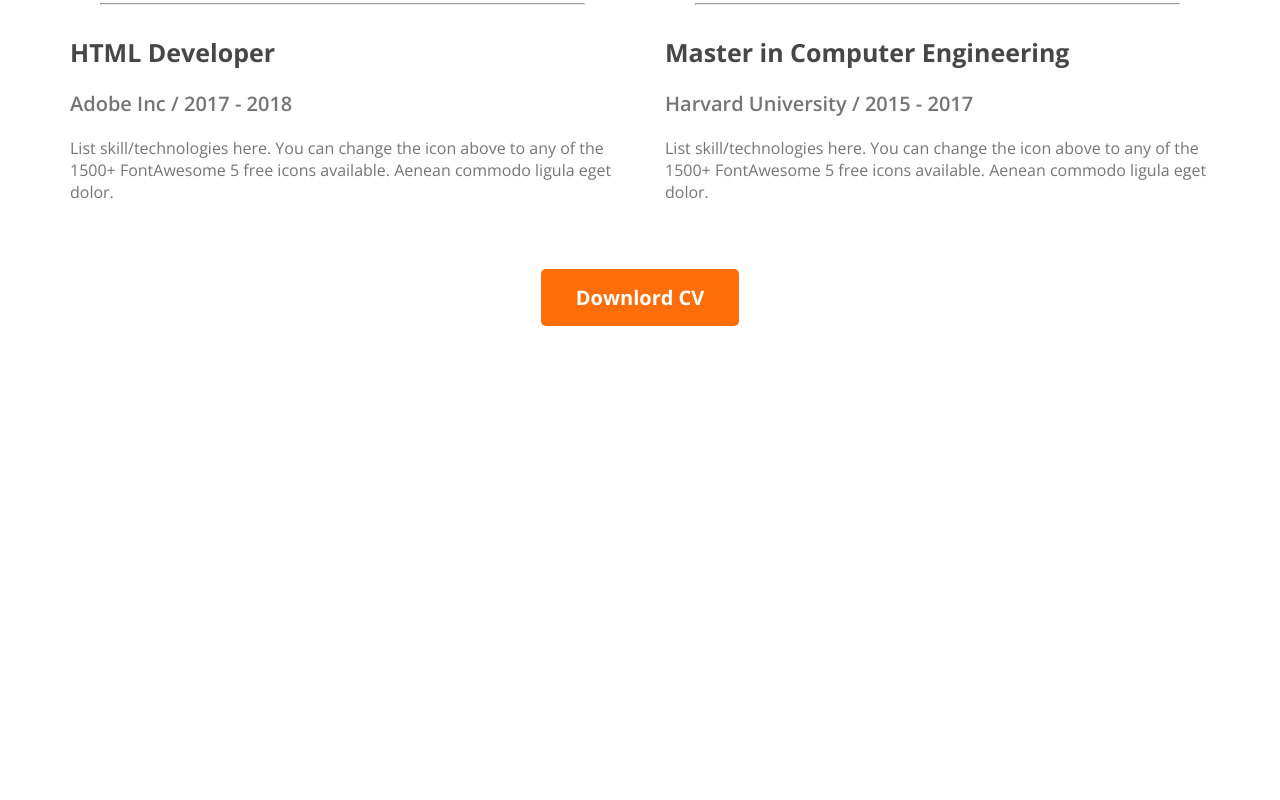
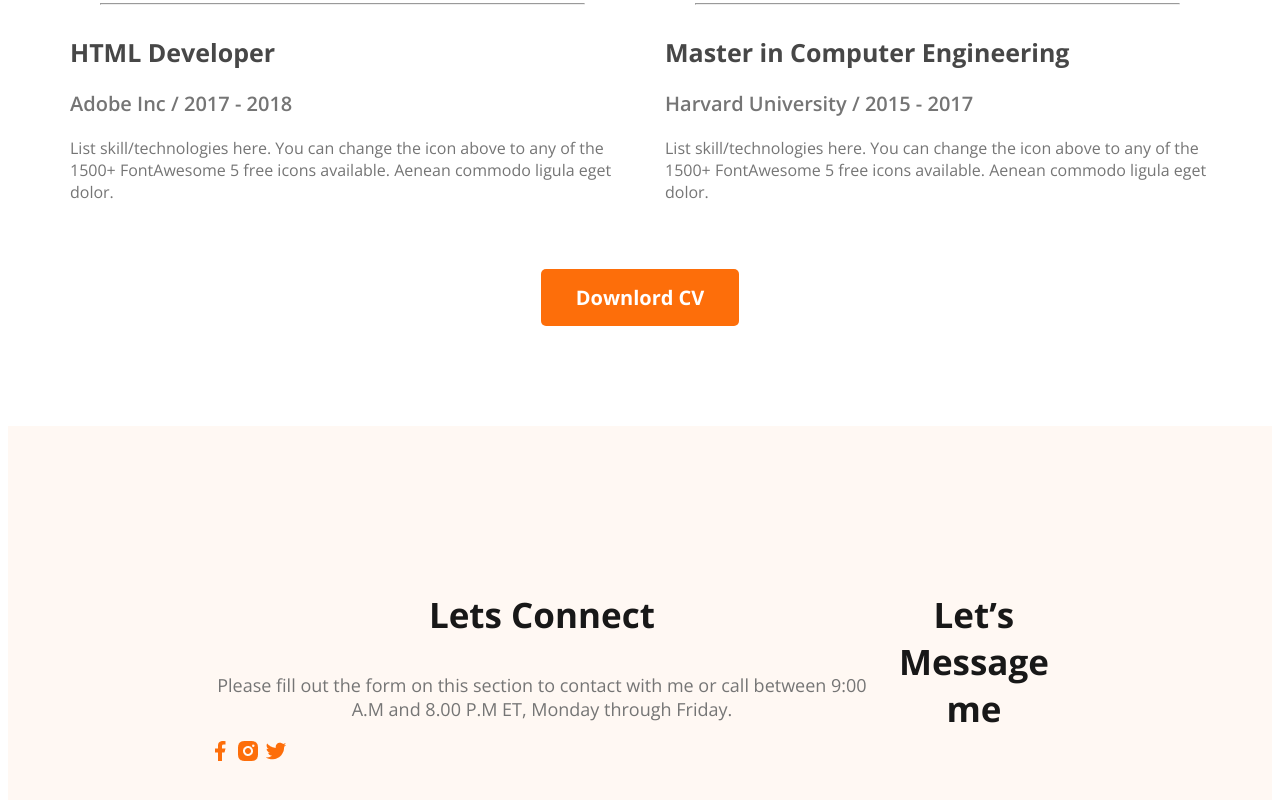
Before and after one commit to nobinalhussain/web-developer-project-, a plain HTML site: page index.html in a window 1280 px wide. Shown: the part 2889-3689 px from the top of the page. Before the commit the page ends 3223 px from the top, so only its background shows below. Drawn offline with nearby package versions, Linux system fonts and the light colour scheme.

Commit message:
footer basic

```diff
--- a/index.html
+++ b/index.html
@@ -187,6 +187,22 @@
         </div>
       </section>
     </main>
-    <footer></footer>
+    <footer>
+      <div class="footer-column">
+        <h3 class="section-title">Lets Connect</h3>
+        <p class="section-des">
+          Please fill out the form on this section to contact with me or call
+          between 9:00 A.M and 8.00 P.M ET, Monday through Friday.
+        </p>
+        <div class="social-links">
+          <a href=""><img src="images/icons/facebook.png" alt="" /></a>
+          <a href=""><img src="images/icons/insta.png" alt="" /></a>
+          <a href=""><img src="images/icons/twitter.png" alt="" /></a>
+        </div>
+      </div>
+      <div class="footer-column">
+        <h3 class="section-title">Let’s Message me</h3>
+      </div>
+    </footer>
   </body>
 </html>
--- a/style/style.css
+++ b/style/style.css
@@ -176,3 +176,10 @@ main section {
   text-align: center;
   margin-top: 50px;
 }
+/* footer style */
+footer {
+  display: flex;
+  background: #fff8f3;
+  padding: 130px 200px;
+  margin-top: 100px;
+}
```
